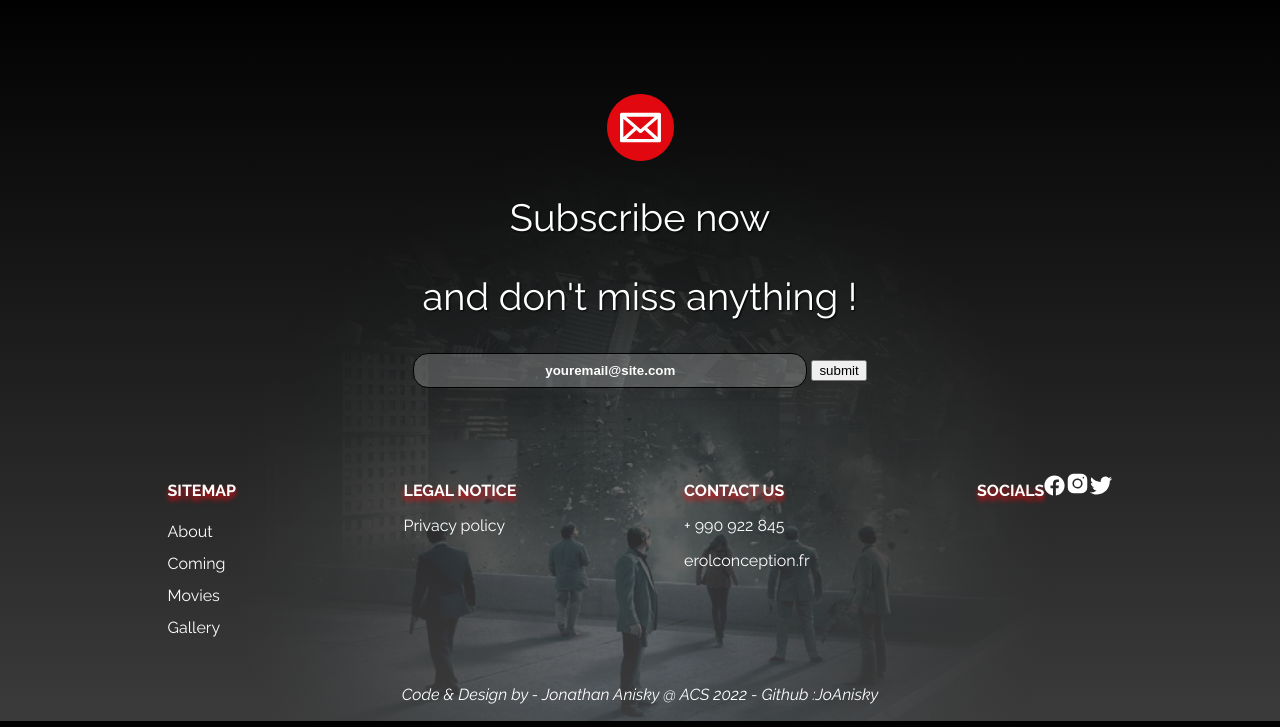
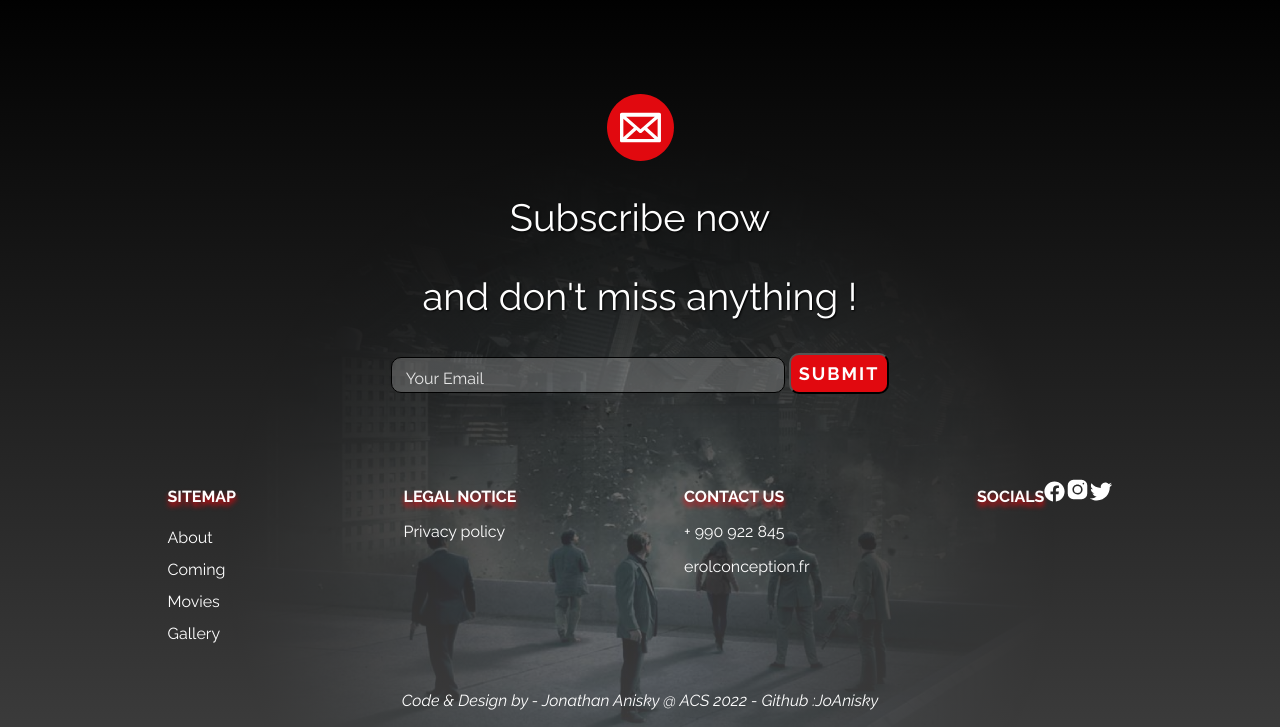
Before and after one commit to JoAnisky/christopher_nolan_website, a PHP site: page / in a window 1280 px wide. Shown: the part 4801-5528 px from the top of the page. Run offline with PHP 8.4, Linux system fonts and the light colour scheme; some web fonts are replaced.

Commit message:
Mise en page champ formulaire footer

```diff
--- a/css/style.css
+++ b/css/style.css
@@ -3,6 +3,7 @@
 --black-color:#020202;
 --white-color:#FEFEFE;
 --grey-color:rgb(49, 49, 49, 0.33);
+--red-color:#e1090f
 }
 body{
     margin: 0;
@@ -40,6 +41,9 @@ ul{
 }
 li{
     list-style-type: none;
+}
+input{
+    font-family: 'Raleway', sans-serif;
 }
 .read-more{
     color:var(--white-color);
@@ -236,18 +240,6 @@ footer{
     background-position: bottom center;
 }
 /* FOOTER Form */
-input[type=email]{
-    width: 374px;
-    text-align: center;
-    background-color: rgb(255, 255, 255, 0.2);
-    padding: 9px;
-    border-radius: 15px;
-    border: 1px solid black;
-}
-input[type=email]::placeholder{
-    font-weight:bold;
-    color:var(--white-color);
-}
 .form-contain{
     display: flex;
     flex-direction: column;
@@ -259,6 +251,53 @@ input[type=email]::placeholder{
     font-size: 38px;
     text-shadow: 1px 1px 2px black;
 }
+/* NEWSLETTER components */
+.custom-field{
+    position:relative;
+}
+.user-label {
+    position: absolute;
+    left: 15px;
+    color: #e8e8e8;
+    pointer-events: none;
+    transform: translateY(1rem);
+    transition: 150ms cubic-bezier(0.4,0,0.2,1);
+}
+.user-label:focus{
+display:none;
+}
+input[type=email]{
+    width: 374px;
+    background-color: rgb(255, 255, 255, 0.2);
+    padding: 9px;
+    border-radius: 10px;
+    border: 1px solid black;
+}
+input[type=email]:focus {
+    border:1px solid #fff;
+    outline:none;
+}
+
+.btn-submit{
+    color:var(--white-color);
+    text-transform: uppercase;
+    letter-spacing: 2px;
+    font-weight: bold;
+    background-color: var(--red-color);
+    border-radius: 10px;
+    padding: 8px;
+}
+
+.btn-submit{
+    color:var(--white-color);
+    text-transform: uppercase;
+    font-size:18px;
+    letter-spacing: 2px;
+    font-weight: bold;
+    background-color: var(--red-color);
+    border-radius: 10px;
+    padding: 8px;
+}
 /* Footer Components */
 
 .foot-components{
@@ -267,7 +306,7 @@ input[type=email]::placeholder{
     padding-top: 77px;
 }
 .foot-titles{
-    text-shadow: 0px 4px 5px #e1090f;
+    text-shadow: 0px 4px 5px var(--red-color);
     text-transform: uppercase;
     font-weight: bold;
 }
--- a/index.html
+++ b/index.html
@@ -176,10 +176,13 @@
                 </svg>
                 <p class="form-title">Subscribe now</p>
                 <p class="form-title">and don't miss anything !</p>
-                <form id="newsletter-form">
-                    <input type="email" placeholder="youremail@site.com">
-                    <input type="button" value="submit">
+
+                <form class="custom-field" id="newsletter-form">
+                    <input type="email"/>
+                    <label class="user-label">Your Email</label>
+                    <input class="btn-submit"type="button" value="submit">
                 </form>
+
             </div>
             <!-- END Form Container -->
 
```
